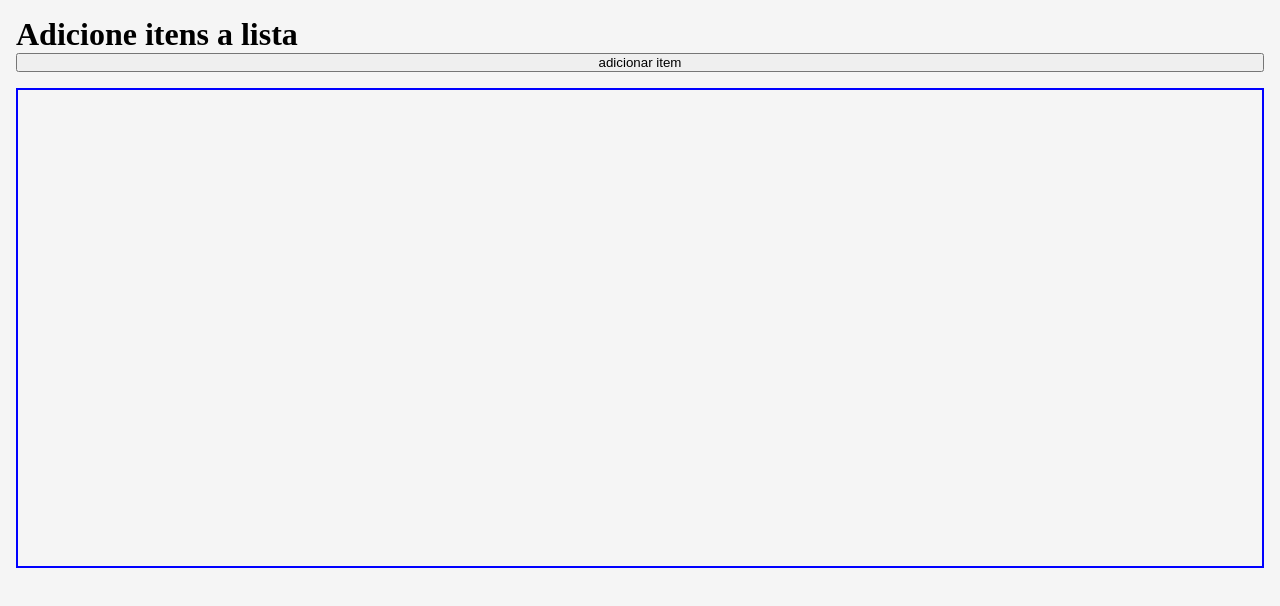
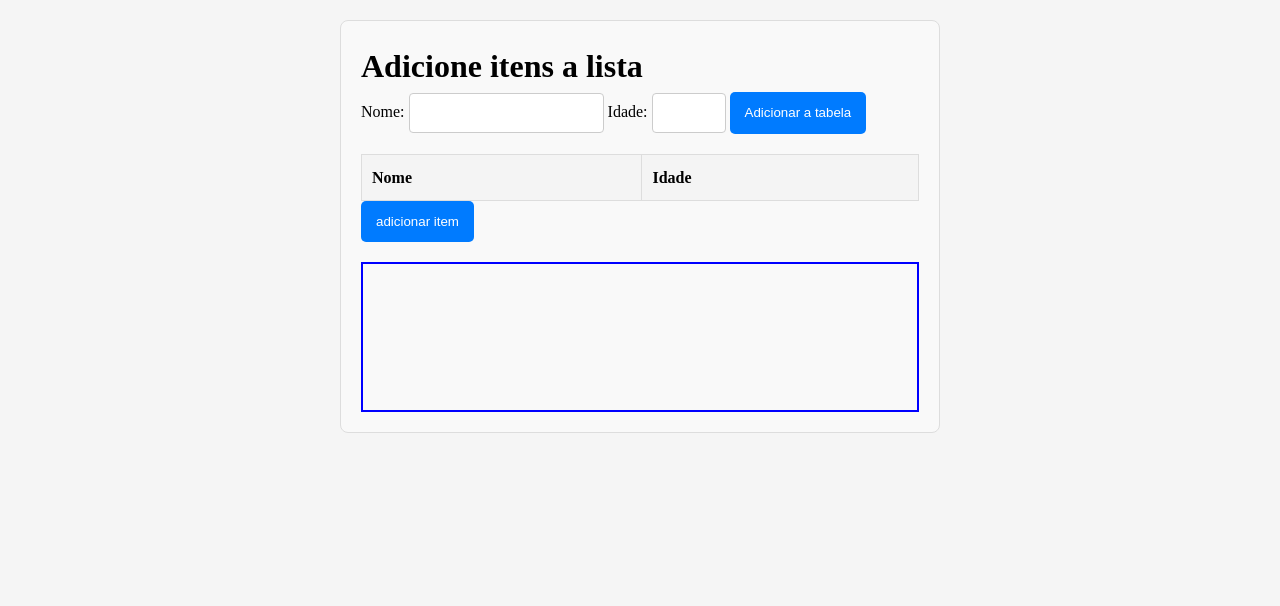
Before and after one commit to GiulioArantes/frontend-learning-hub, a plain HTML site: page DOM/projectEvent.html in a window 1280 px wide. Drawn offline with Linux system fonts and the light colour scheme.

Commit message:
Atualizações com o DOM

```diff
--- a/DOM/projectEvent.html
+++ b/DOM/projectEvent.html
@@ -12,6 +12,26 @@
 <body>
     <div class="container">
         <h1>Adicione itens a lista</h1>
+        <form>
+
+            <label for="nome">Nome:</label>
+            <input type="text" name="nome" id="nome" required />
+
+            <label for="idade">Idade:</label>
+            <input type="number" name="idade" id="idade" min="1" max="120" />
+
+            <button id="table-btn">Adicionar a tabela</button>
+
+            <table class="dinamic-table">
+                <thead>
+                    <th>Nome</th>
+                    <th>Idade</th>
+                </thead>
+                <tbody>
+
+                </tbody>
+            </table>
+        </form>
         <button id="list-btn">adicionar item</button>
         <div class="list">
             <ul id="ul">
--- a/DOM/script.js
+++ b/DOM/script.js
@@ -97,3 +97,31 @@ const addItem = () => {
 if (listBtn) {
     listBtn.addEventListener("click", addItem);
 }
+
+//Tabela Dinâmica:
+//Crie um formulário com dois campos: "Nome" e "Idade".
+//Adicione um botão "Adicionar à Tabela".
+//Sempre que o botão for clicado, insira uma nova linha
+// na tabela com os valores dos campos.
+
+const inputName = document.getElementById("nome");
+const inputAge = document.getElementById("idade");
+const tBody = document.querySelector("tbody");
+const tableBtn = document.getElementById("table-btn");
+
+const addPeople = (event) => {
+    event.preventDefault();
+
+    const tr = document.createElement("tr");
+    const tdName = document.createElement("td");
+    const tdAge = document.createElement("td");
+
+    tdName.textContent = inputName.value;
+    tdAge.textContent = inputAge.value;
+
+    tr.appendChild(tdName);
+    tr.appendChild(tdAge);
+    tBody.appendChild(tr);
+}
+
+tableBtn.addEventListener("click", addPeople);
--- a/DOM/style.css
+++ b/DOM/style.css
@@ -10,6 +10,9 @@
     --spacing-md: 16px;
     /* Borda */
     --main-border: 2px solid blue;
+    --discreet-border: 1px solid #ddd;
+    /* Fundo */
+    --discreet-background: #f9f9f9;
 }
 
 
@@ -17,6 +20,7 @@
     margin: 0;
     padding: 0;
     box-sizing: border-box;
+    line-height: 1.6;
     /* Inclui bordas e padding no tamanho total do elemento */
 }
 
@@ -31,9 +35,13 @@ body {
 }
 
 .container {
-    display: flex;
-    flex-direction: column;
-    padding: 1rem;
+    width: 90%;
+    max-width: 600px;
+    margin: 20px auto;
+    padding: 20px;
+    border: var(--discreet-border);
+    border-radius: 8px;
+    background-color: var(--discreet-background);
 }
 
 .sections {
@@ -53,6 +61,60 @@ body {
 
 .list {
     border: var(--main-border);
-    height: 60vh;
-    margin-top: 1rem;
+    margin-top: 20px;
+    min-height: 150px;
+    display: flex;
+    align-items: center;
+    justify-content: center;
+    background-color: #f9f9f9;
 }
+
+#ul {
+    list-style: none;
+    padding: 0;
+}
+
+ul li {
+    padding: 8px;
+    border: 1px solid #ddd;
+    margin-top: 5px;
+    border-radius: 4px;
+}
+
+form input {
+    padding: 8px;
+    border: 1px solid #ccc;
+    border-radius: 4px;
+}
+
+button {
+    padding: 10px 15px;
+    border: none;
+    background-color: #007BFF;
+    color: white;
+    border-radius: 5px;
+    cursor: pointer;
+    transition: background-color 0.3s ease;
+}
+
+button:hover {
+    background-color: #0056b3;
+}
+
+/* Tabela */
+.dinamic-table {
+    width: 100%;
+    border-collapse: collapse;
+    margin-top: 20px;
+}
+
+th,
+td {
+    border: 1px solid #ddd;
+    padding: 10px;
+    text-align: left;
+}
+
+th {
+    background-color: #f4f4f4;
+}
```
